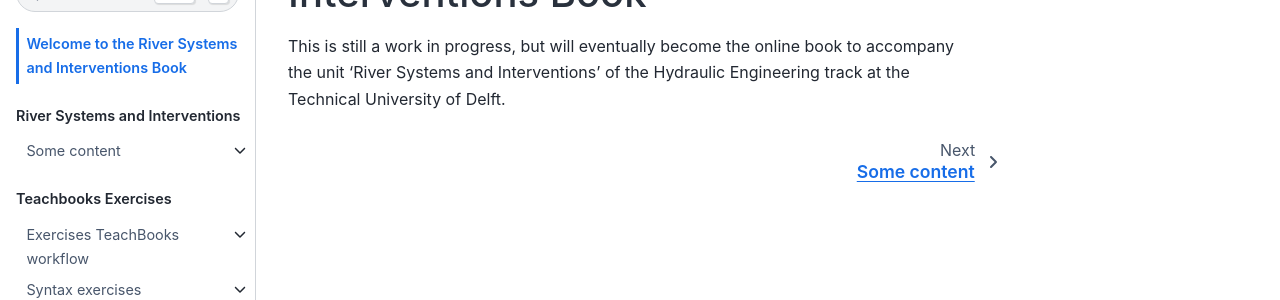
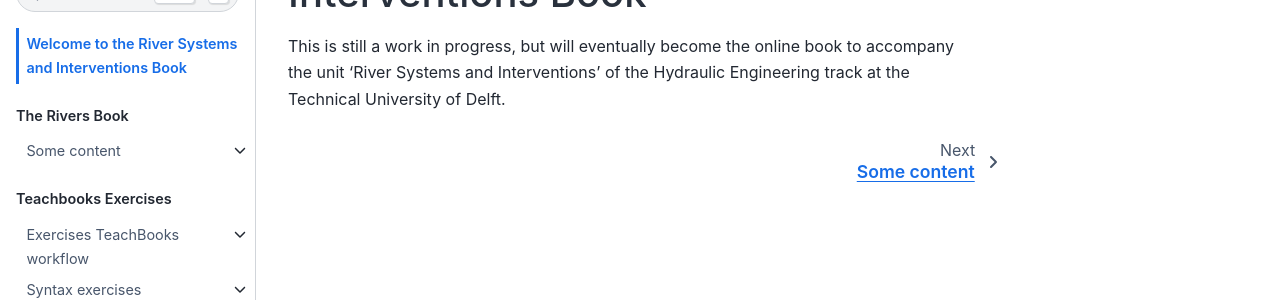
Before and after one commit to derkpss/River-Systems-and-Interventions, a Jupyter Book: the page built from book/intro.md, in a window 1280 px wide. Shown: the part 148-448 px from the top of the page. Built offline with Jupyter Book 1.0.4 settings and Sphinx 7.4.7 and the Sphinx Book theme 1.1.4, drawn with Linux system fonts in a browser that asks for light colours; comment, search, counter and statistics services are not loaded.

Commit message:
Change caption from 'River Systems' to 'The Rivers Book'

```diff
--- a/book/_toc.yml
+++ b/book/_toc.yml
@@ -4,7 +4,7 @@ format: jb-book
 root: intro.md
 
 parts:
-  - caption: River Systems and Interventions # A title for the whole the subtree, e.g. shown above the subtree in ToCs, configuration part of sphinx-external-toc (https://sphinx-external-toc.readthedocs.io/en/latest/intro.html)
+  - caption: The Rivers Book # A title for the whole the subtree, e.g. shown above the subtree in ToCs, configuration part of sphinx-external-toc (https://sphinx-external-toc.readthedocs.io/en/latest/intro.html)
     numbered: false                 # Default value (line can be removed), whether to number the chapters/sections in this part, configuration part of sphinx-external-toc (https://sphinx-external-toc.readthedocs.io/en/latest/intro.html)
     style: numerical                # Default value (line can be removed), style of numbering for this part, configuration part of TeachBooks' version of sphinx-external-toc (https://github.com/TeachBooks/sphinx-external-toc?tab=readme-ov-file#toc-tree-options)
     restart_numbering: false        # Default value (line can be removed), whether to restart numbering for this part, configuration part of TeachBooks' version of sphinx-external-toc (https://github.com/TeachBooks/sphinx-external-toc?tab=readme-ov-file#toc-tree-options)
```
